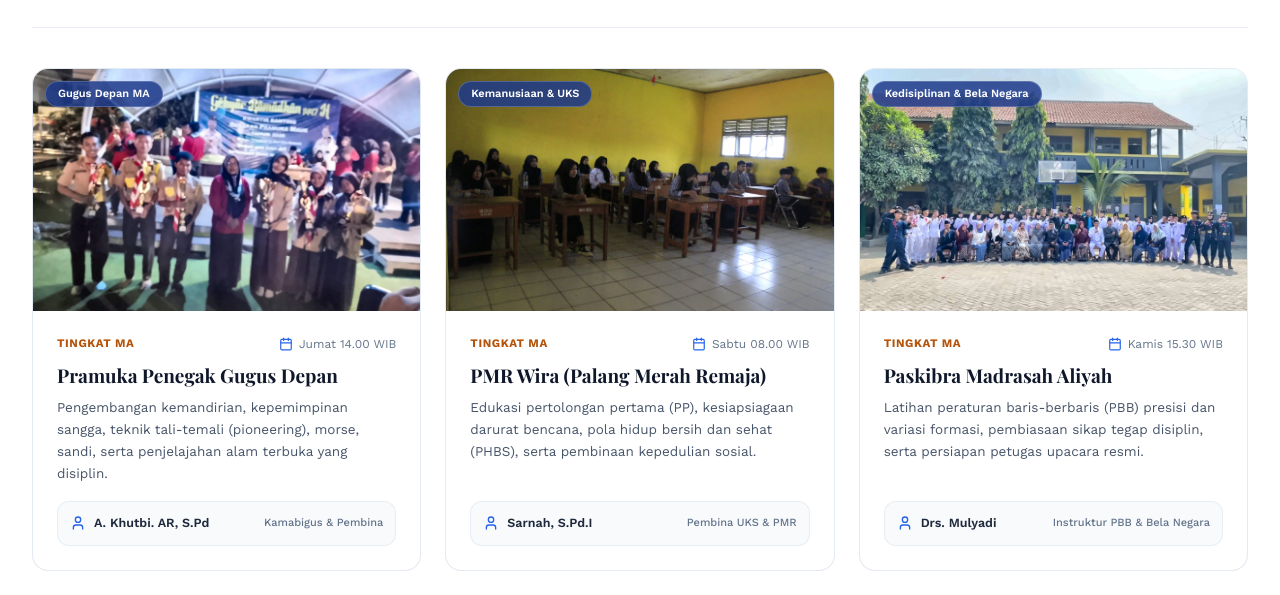
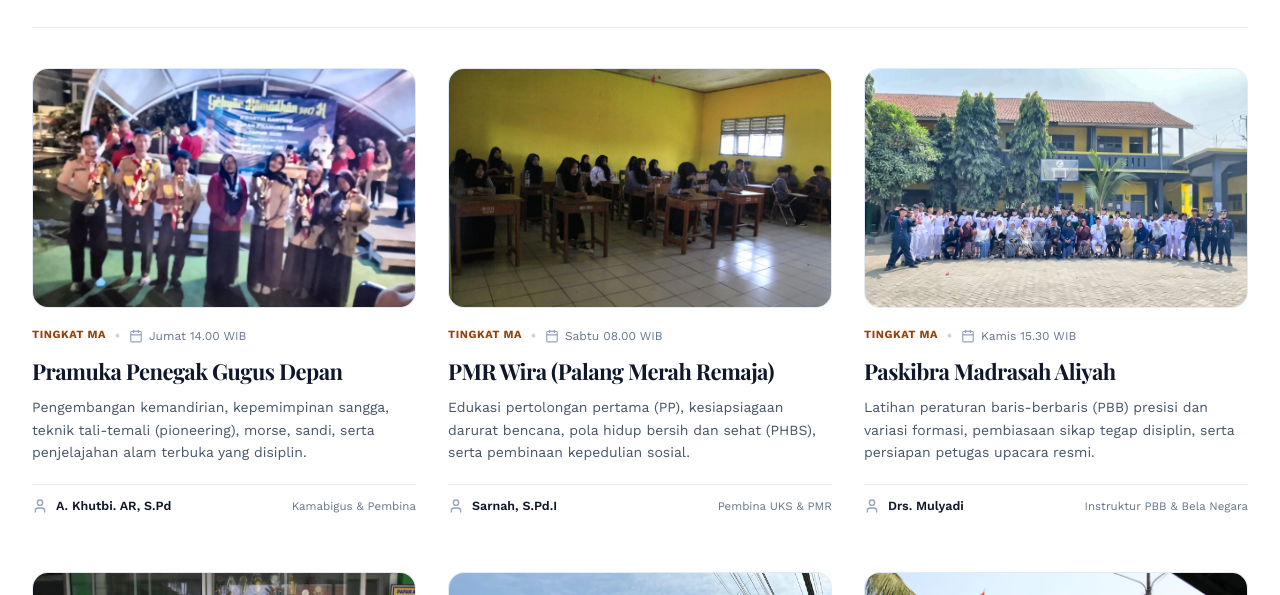
Before and after one commit to mh912039-arch/web-profil-ma-raudhatul-hidayah, a Next.js app: page /akademik/ekstrakurikuler in a window 1280 px wide. Shown: the part 205-800 px from the top of the page. Built offline with nearby package versions, Linux system fonts and the light colour scheme; no server answers; the database is empty; a web font is replaced by a local one.

Commit message:
style(ekskul): terapkan Opsi 2 Editorial Showcase (tanpa efek klik/hover interaktif palsu)

```diff
--- a/src/app/akademik/ekstrakurikuler/page.tsx
+++ b/src/app/akademik/ekstrakurikuler/page.tsx
@@ -56,61 +56,65 @@ export default function EkstrakurikulerPage() {
               </Link>
             </div>
 
-            {/* Extracurricular Cards Grid */}
-            <div className="grid grid-cols-1 sm:grid-cols-2 lg:grid-cols-3 gap-6">
+            {/* Extracurricular Editorial Showcase */}
+            <div className="grid grid-cols-1 md:grid-cols-2 lg:grid-cols-3 gap-x-8 gap-y-12 sm:gap-y-14">
               {ekskulList.map((ekskul) => (
-                <div
+                <article
                   key={ekskul.id}
-                  className="group bg-white rounded-2xl overflow-hidden shadow-2xs hover:shadow-md transition-all duration-300 flex flex-col border border-slate-200/90 hover:-translate-y-1"
+                  className="flex flex-col cursor-default"
                 >
-                  <div className="relative aspect-[16/10] w-full overflow-hidden bg-slate-100">
+                  {/* Photo Frame (Clean Editorial, No Hover Zoom) */}
+                  <div className="relative aspect-[16/10] w-full rounded-2xl overflow-hidden bg-slate-100 border border-slate-200/80 shadow-xs">
                     <Image
                       src={ekskul.image || '/hero/slide-1.jpg'}
                       alt={ekskul.name}
                       fill
                       sizes="(max-width: 640px) 100vw, (max-width: 1024px) 50vw, 380px"
-                      className="object-cover group-hover:scale-105 transition-transform duration-500"
+                      className="object-cover"
                       unoptimized={Boolean(ekskul.image && (ekskul.image.startsWith('data:') || ekskul.image.startsWith('/uploads')))}
                     />
-                    <div className="absolute top-3 left-3 bg-blue-900/85 backdrop-blur-xs text-white px-3 py-1 rounded-full text-[11px] font-semibold border border-white/20">
-                      {ekskul.badge}
-                    </div>
                   </div>
 
-                  <div className="p-5 sm:p-6 flex-1 flex flex-col justify-between gap-4">
+                  {/* Content Flow */}
+                  <div className="pt-4 flex-1 flex flex-col justify-between">
                     <div>
-                      <div className="flex items-center justify-between mb-2">
-                        <span className="text-[11.5px] text-amber-700 font-bold uppercase tracking-wider">
+                      {/* Metadata Row: Level & Schedule */}
+                      <div className="flex items-center gap-2 mb-2">
+                        <span className="text-[11px] font-bold text-amber-800 uppercase tracking-wider">
                           {ekskul.level || 'Tingkat MA'}
                         </span>
-                        <span className="flex items-center text-slate-500 text-[12px] gap-1.5 font-sans">
-                          <Calendar className="w-3.5 h-3.5 text-blue-600 shrink-0" />
+                        <span className="text-slate-300">•</span>
+                        <span className="inline-flex items-center gap-1.5 text-slate-500 font-sans text-[12px]">
+                          <Calendar className="w-3.5 h-3.5 text-slate-400 shrink-0" />
                           <span>{ekskul.schedule}</span>
                         </span>
                       </div>
 
-                      <h3 className="font-serif text-[18px] sm:text-[19px] font-bold text-slate-900 mb-2 group-hover:text-blue-700 transition-colors">
+                      {/* Title: Solid Serif Typography (No Link Hover) */}
+                      <h2 className="font-serif text-[20px] sm:text-[22px] font-bold text-slate-900 tracking-tight leading-snug mb-2.5">
                         {ekskul.name}
-                      </h3>
+                      </h2>
 
-                      <p className="font-sans text-[13px] sm:text-[13.5px] text-slate-600 leading-relaxed">
+                      {/* Description */}
+                      <p className="font-sans text-[13.5px] sm:text-[14px] text-slate-600 leading-relaxed mb-5">
                         {ekskul.desc}
                       </p>
                     </div>
 
-                    <div className="pt-3 bg-slate-50 rounded-xl p-3 flex items-center justify-between border border-slate-200/70">
-                      <div className="flex items-center gap-2">
-                        <User className="w-4 h-4 text-blue-600 shrink-0" />
-                        <span className="font-sans text-[12.5px] font-semibold text-slate-800">
+                    {/* Pembina Credit Line (Integrated Editorial Info) */}
+                    <div className="pt-3 border-t border-slate-200/80 flex items-center justify-between text-[12.5px]">
+                      <div className="flex items-center gap-2 text-slate-800">
+                        <User className="w-4 h-4 text-slate-400 shrink-0" />
+                        <span className="font-semibold text-slate-900">
                           {ekskul.coach}
                         </span>
                       </div>
-                      <span className="font-sans text-[11px] font-medium text-slate-500">
-                        {ekskul.role}
+                      <span className="font-sans text-[11.5px] text-slate-500">
+                        {ekskul.role || 'Pembina'}
                       </span>
                     </div>
                   </div>
-                </div>
+                </article>
               ))}
             </div>
           </div>
```
